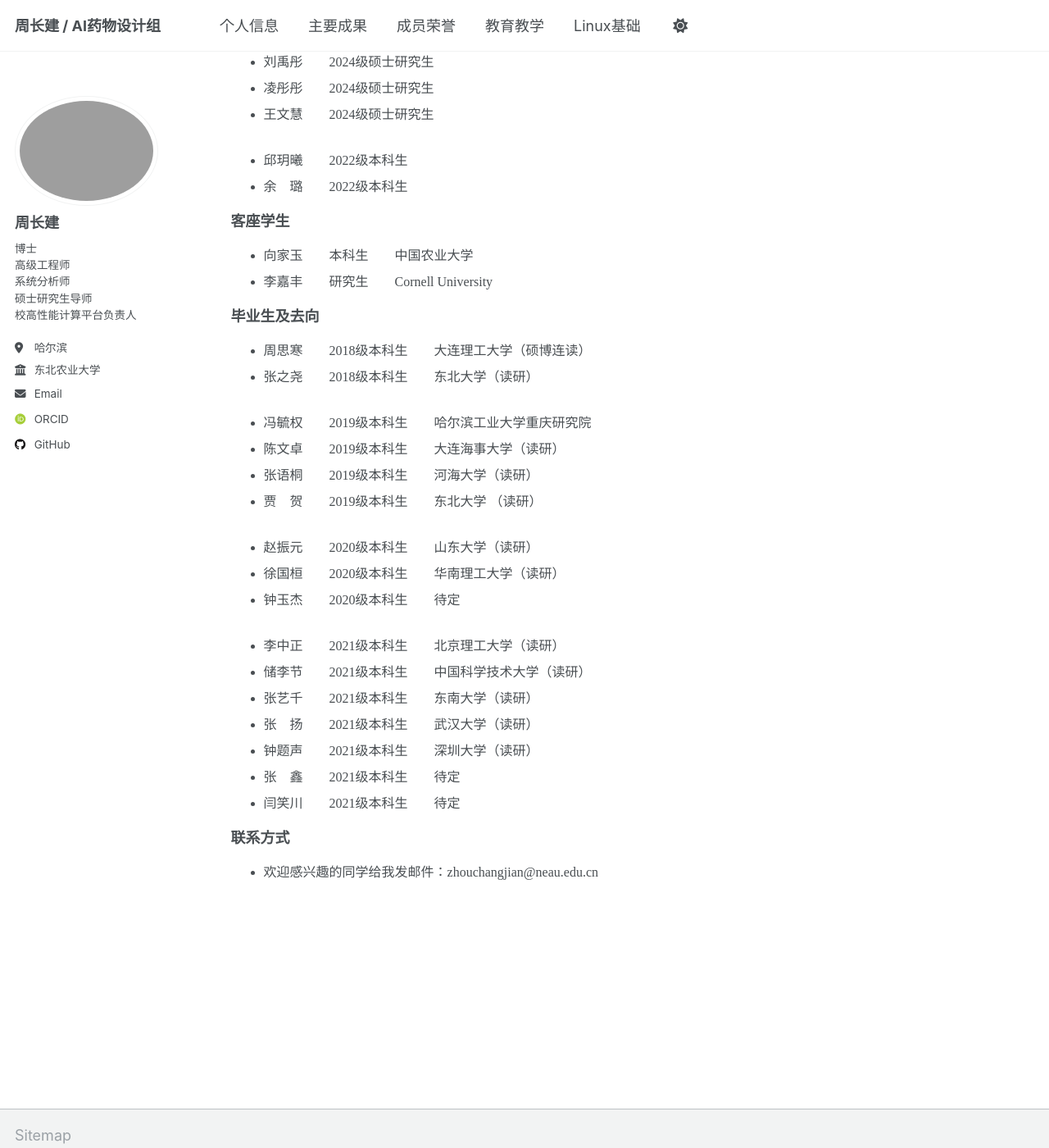
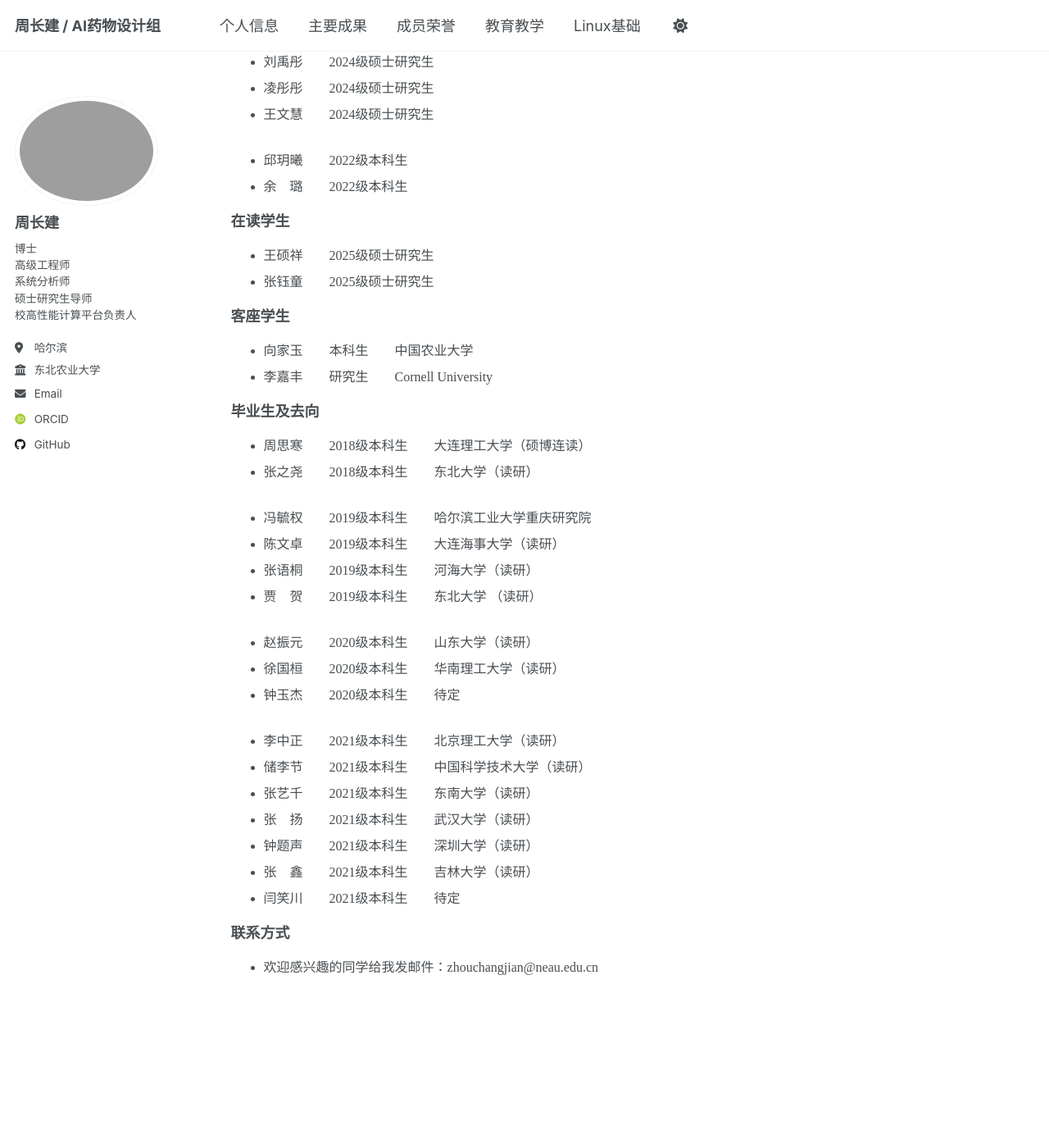
Before and after one commit to HPC-NEAU/zhoucj, a Jekyll site: the page built from _pages/teaching.md, in a window 1280 px wide and 1400 px high, scrolled down 537 px. Shown: the whole window at 82% size. Built offline with Jekyll 4.4.1, drawn with Linux system fonts in a browser that asks for light colours; some web fonts are replaced.

Commit message:
Update teaching.md

```diff
--- a/_pages/teaching.md
+++ b/_pages/teaching.md
@@ -39,6 +39,12 @@ redirect_from:
 	<li>余&emsp;璐&emsp;&emsp;2022级本科生</li>
 </ul>
 
+	 	<font face="微软雅黑" size=4><b>在读学生</b></font>
+<ul>
+	<li>王硕祥&emsp;&emsp;2025级硕士研究生</li>
+	<li>张钰童&emsp;&emsp;2025级硕士研究生</li>
+</ul>
+
 		<font face="微软雅黑" size=4><b>客座学生</b></font>
 <ul>
 	<li>向家玉&emsp;&emsp;本科生&emsp;&emsp;中国农业大学</li>
@@ -64,7 +70,7 @@ redirect_from:
 	<li>张艺千&emsp;&emsp;2021级本科生&emsp;&emsp;东南大学（读研）</li>
 	<li>张&emsp;扬&emsp;&emsp;2021级本科生&emsp;&emsp;武汉大学（读研）</li>
 	<li>钟题声&emsp;&emsp;2021级本科生&emsp;&emsp;深圳大学（读研）</li>
-	<li>张&emsp;鑫&emsp;&emsp;2021级本科生&emsp;&emsp;待定</li>
+	<li>张&emsp;鑫&emsp;&emsp;2021级本科生&emsp;&emsp;吉林大学（读研）</li>
 	<li>闫笑川&emsp;&emsp;2021级本科生&emsp;&emsp;待定</li>
 </ul>
 
```
